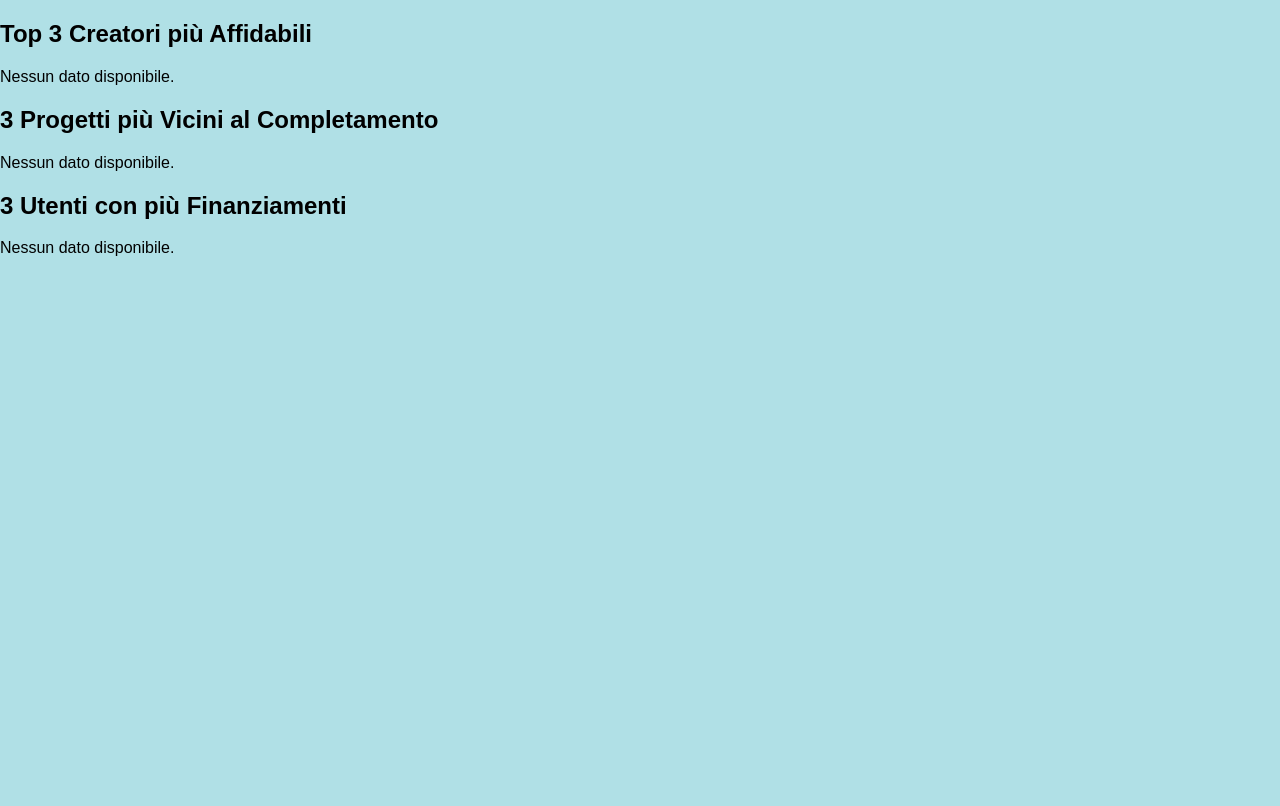
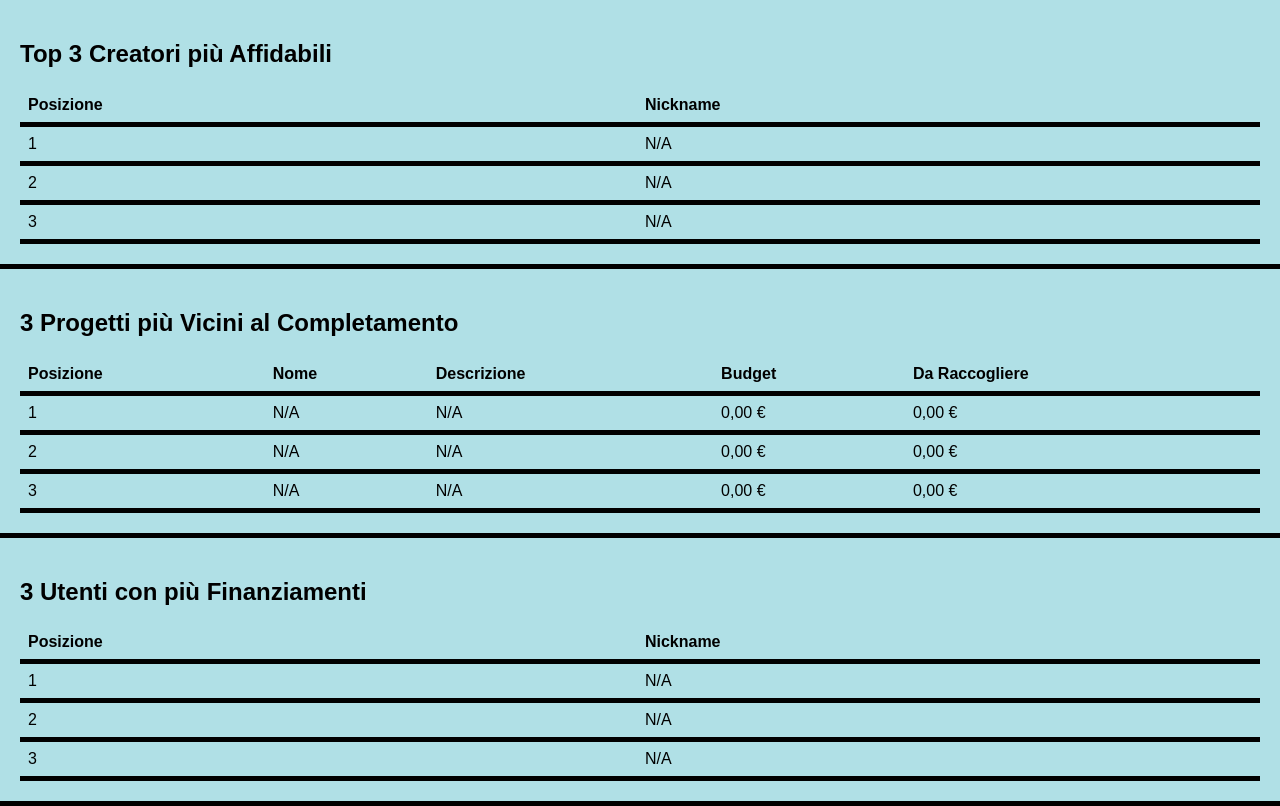
Before and after one commit to MichelaManni/Bostarter, a PHP site: page /Statistiche.php in a window 1280 px wide. Before the commit the page ends 256 px from the top, so only its background shows below. Run offline with PHP 8.4, Linux system fonts and the light colour scheme; data that the repository does not hold is empty.

Commit message:
Correzione Classfiche

```diff
--- a/mysql/init.sql
+++ b/mysql/init.sql
@@ -548,7 +548,7 @@ Limit 3;
 
 -- 3 utenti con più finanziamenti
 CREATE VIEW ClassificaUtenti AS
-SELECT U.Nickname,SUM(F.Importo) AS TotaleFinanziamenti
+SELECT U.Nickname
 FROM Finanziamento AS F
 JOIN Utente AS U ON U.Email = F.EmailUtente
 GROUP BY F.EmailUtente, U.Nickname
--- a/php/Statistiche.php
+++ b/php/Statistiche.php
@@ -2,28 +2,10 @@
 
 <?php
 include 'Connessione/db.php';
-
-// Da rivedere questa parte !!!!!!
-function eseguiQuery($mysqli, $sql) {
-    if (!$result = $mysqli->query($sql)) {
-        echo "Errore nella query: " . $mysqli->error;
-        return [];}
-    $rows = $result->fetch_all(MYSQLI_ASSOC);
-    $result->free();
-    return $rows;
-}
-
 // Chiama le view
-$sezioni = [
-    'Top 3 Creatori più Affidabili' => 'SELECT * FROM ClassificaAffidabili',
-    '3 Progetti più Vicini al Completamento' => 'SELECT * FROM ProgettiQuasiCompletati',
-    '3 Utenti con più Finanziamenti' => "SELECT * FROM ClassificaUtenti"
-];
-// Recupero dati per tutte le sezioni
-$risultati = [];
-foreach ($sezioni as $titolo => $query) {
-    $risultati[$titolo] = eseguiQuery($mysqli, $query);
-}
+$affidabili = $mysqli->query("SELECT Nickname FROM ClassificaAffidabili")->fetch_all(MYSQLI_ASSOC);
+$progetti = $mysqli->query("SELECT Nome, Descrizione, Budget, Differenza FROM ProgettiQuasiCompletati")->fetch_all(MYSQLI_ASSOC);
+$finanziatori = $mysqli->query("SELECT Nickname FROM ClassificaUtenti")->fetch_all(MYSQLI_ASSOC);
 ?>
 
 <!DOCTYPE html>
@@ -37,38 +19,62 @@ foreach ($sezioni as $titolo => $query) {
         th, td { padding: 8px; text-align: left; border-bottom: 5px solid black;}
     </style>
 </head>
-<body>
-    <?php foreach ($risultati as $titolo => $rows): ?>
-            <h2><?= htmlspecialchars($titolo) ?></h2>
-            <?php if (!empty($rows)): ?>
+<div class="section">
+        <h2>Top 3 Creatori più Affidabili</h2>
         <table>
             <thead>
                 <tr>
-                            <th>Posizione</th>
-                            <?php foreach (array_keys($rows[0]) as $colonna): ?>
-                                <th><?= htmlspecialchars($colonna) ?></th>
-                            <?php endforeach; ?>
+                    <th>Posizione</th><th>Nickname</th>
                 </tr>
             </thead>
             <tbody>
-                        <?php foreach ($rows as $i => $row): ?>
+                <?php for ($i = 0; $i < 3; $i++): //Ogni sezione viene costruita con un for(3)?>
                     <tr>
                         <td><?= $i + 1 ?></td>
-                                <?php foreach ($row as $valore): ?>
-                                    <td>
-                                        <?= is_numeric($valore)
-                                            ? number_format($valore, 2, ',', '.') . ' €'
-                                            : htmlspecialchars($valore) ?>
-                                    </td>
-                                <?php endforeach; ?>
+                        <td><?= htmlspecialchars($affidabili[$i]['Nickname'] ?? 'N/A') ?></td>
                     </tr>
-                        <?php endforeach; ?>
+                <?php endfor; ?>
             </tbody>
         </table>
-            <?php else: ?>
-                <p>Nessun dato disponibile.</p>
-            <?php endif; ?>
     </div>
-    <?php endforeach; ?>
+    <div class="section">
+        <h2>3 Progetti più Vicini al Completamento</h2>
+        <table>
+            <thead>
+                <tr>
+                    <th>Posizione</th><th>Nome</th><th>Descrizione</th><th>Budget</th><th>Da Raccogliere</th>
+                </tr>
+            </thead>
+            <tbody>
+                <?php for ($i = 0; $i < 3; $i++): ?>
+                    <tr>
+                        <td><?= $i + 1 ?></td>
+                        <td><?= htmlspecialchars($progetti[$i]['Nome'] ?? 'N/A') ?></td>
+                        <td><?= htmlspecialchars($progetti[$i]['Descrizione'] ?? 'N/A') ?></td>
+                        <td><?= number_format($progetti[$i]['Budget'] ?? 0, 2, ',', '.') ?> €</td>
+                        <td><?= number_format($progetti[$i]['Differenza'] ?? 0, 2, ',', '.') ?> €</td>
+                    </tr>
+                <?php endfor; ?>
+            </tbody>
+        </table>
+    </div>
+    <div class="section">
+        <h2>3 Utenti con più Finanziamenti</h2>
+        <table>
+            <thead>
+                <tr>
+                    <th>Posizione</th><th>Nickname</th>
+                </tr>
+            </thead>
+            <tbody>
+                <?php for ($i = 0; $i < 3; $i++): ?>
+                    <tr>
+                        <td><?= $i + 1 ?></td>
+                        <td><?= htmlspecialchars($finanziatori[$i]['Nickname'] ?? 'N/A') ?></td>
+                    </tr>
+                <?php endfor; ?>
+            </tbody>
+        </table>
+    </div>
 </body>
 </html>
```
Lines whose indentation alone changed are shown as unchanged.
